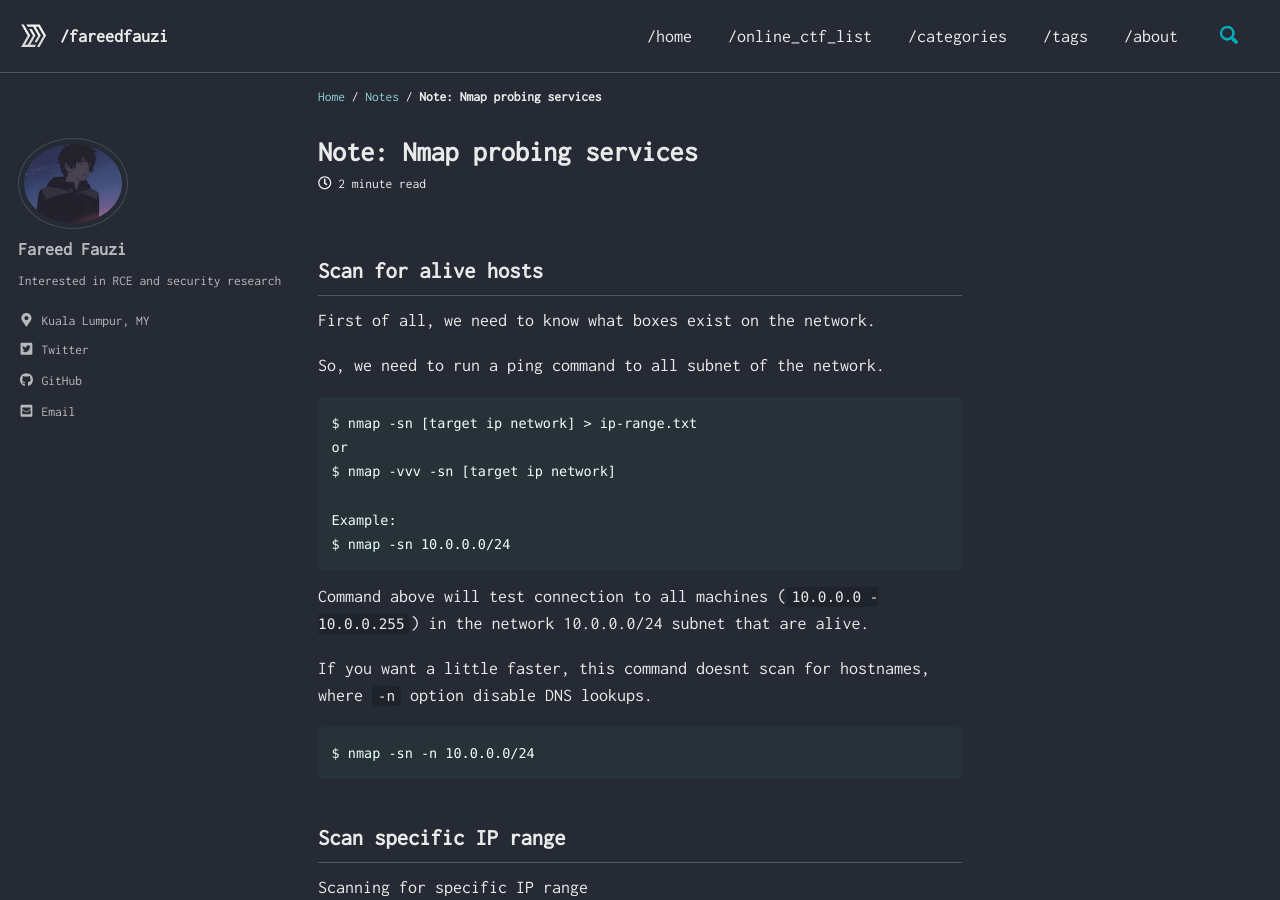
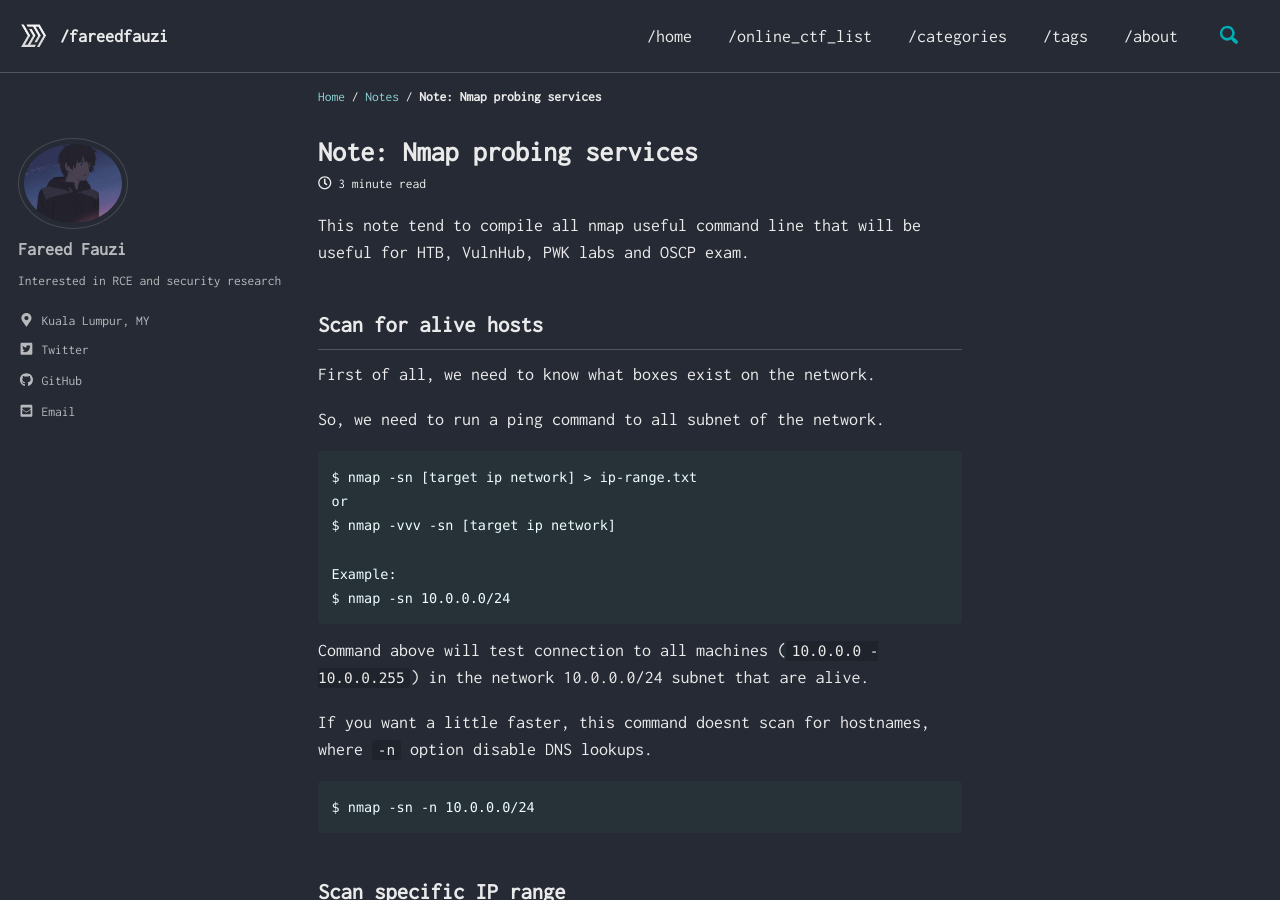
Before and after one commit to spiritedwolf/fareedfauzi.github.io, a Jekyll site: the page built from _posts/2020-02-14-Nmap-Notes.md, in a window 1280 px wide and 900 px high. Built offline with Jekyll 4.4.1, drawn with Linux system fonts in a browser that asks for light colours; cached includes are drawn as plain includes.

Commit message:
Update 2020-02-14-Nmap-Notes.md

```diff
--- a/_posts/2020-02-14-Nmap-Notes.md
+++ b/_posts/2020-02-14-Nmap-Notes.md
@@ -8,6 +8,8 @@ tags:
 categories:
 - Notes
 ---
+
+This note tend to compile all nmap useful command line that will be useful for HTB, VulnHub, PWK labs and OSCP exam.
 
 ## Scan for alive hosts
 
```
